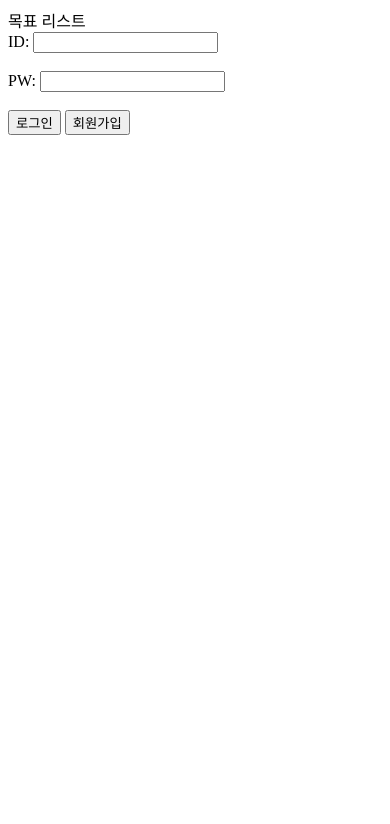
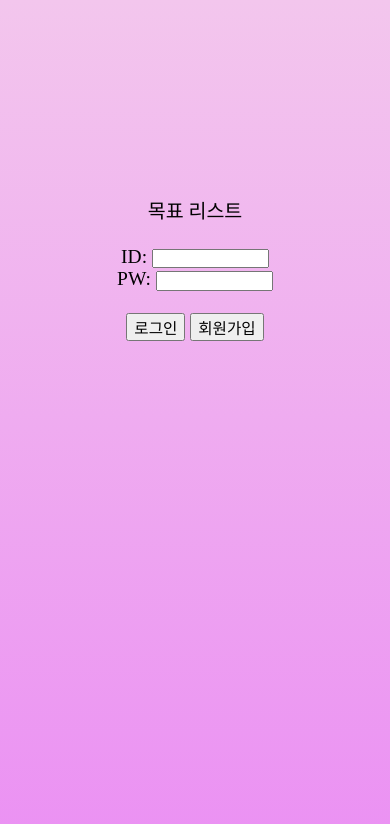
Before and after one commit to sgu960323/2020-goallist, a Django app: template Goal/templates/home.html in a window 390 px wide. Shown: the top 824 px of the page. Run offline with Django 3.2, Linux system fonts and the light colour scheme; the template is opened without the code that fills it, so the values that code supplies are empty.

Commit message:
home.html css+media query

```diff
--- /dev/null
+++ b/Goal/static/css/home.css
@@ -0,0 +1,83 @@
+/*home.html css----------------*/
+#home_body{
+    background: linear-gradient(#f3c6ed, #eb91f3);/*그라데이션*/
+    text-align:center;
+    border:0;
+    margin:0;
+}
+/*Mobile Device-세로 버전*/
+@media screen and (max-width:767px) and (orientation:portrait){
+    #home_container{
+        margin-top:50%;
+        font-size:5vw;
+    }
+    #home_ID, #home_PW{
+        height:5vw; /*input box 크기는 height, width로*/
+        width:30vw;
+    }
+    #login_button, #register_button{
+        font-size:4vw;
+    }
+    #login_button, #register_button:hover{
+        cursor:pointer;
+    }
+}
+/*Mobile Device-가로 버전*/
+@media screen and (max-width:767px) and (orientation:landscape){
+    #home_container{
+        margin-top:8%;
+        font-size:3vw;
+    }
+    #login_button, #register_button:hover{
+        cursor:pointer;
+    }
+}
+/*Mobile Device-Pixel 2 XL, iPhone X 가로버전*/
+@media screen and (min-width:768px) and (max-width:823px) and (orientation:landscape){
+    #home_container{
+        margin-top:8%;
+        font-size:3vw;
+    }
+    #login_button, #register_button:hover{
+        cursor:pointer;
+    }
+}
+@media screen and (min-width: 768px) and (max-width:991px){
+
+}
+@media screen and (min-width:992px){
+
+}
+
+
+
+
+
+
+
+
+
+
+.modal{
+    display:none;
+    z-index:1;
+    position:fixed;
+    left:0;
+    top:0;
+    width:100%;
+    height:100%;
+}
+.modal-content{
+    margin:15% auto;
+    background-color: rgba(106, 93, 139, 0.95);
+}
+.close{
+    color:yellowgreen;
+    float: right;
+    font-size:25px;
+}
+
+.close:hover{
+    color:black;
+    cursor:pointer;
+}
--- a/Goal/templates/home.html
+++ b/Goal/templates/home.html
@@ -1,15 +1,20 @@
+{% load static %}
 <html>
 <head>
+    <link rel="stylesheet" type="text/css" href="{% static 'css/home.css' %}">
+    <meta name="viewport" content="width=device-width,initial-scale=1" />
 </head>
-<body>
-    <div>목표 리스트</div>
-    <div class="form">
-        <form method="POST" action="{% url 'login' %}">{% csrf_token %}
-            ID: <input name="username" type="text" required><br><br>
-            PW: <input name="password" type="password" required><br><br>
-            <button type="submit">로그인</button>
-            <button type="button" onclick="location.href='{% url 'register' %}'">회원가입</button>
-        </form>
+<body id="home_body">
+    <div id="home_container">
+        <div>목표 리스트</div><br>
+        <div class="form">
+            <form method="POST" action="{% url 'login' %}">{% csrf_token %}
+                ID: <input id="home_ID" name="username" type="text" required><br>
+                PW: <input id="home_PW" name="password" type="password" required><br><br>
+                <button id="login_button" type="submit">로그인</button>
+                <button id="register_button" type="button" onclick="location.href='{% url 'register' %}'">회원가입</button>
+            </form>
+        </div>
     </div>
 </body>
 </html>
```
Also changed, not shown: Goal/static/css/style.css (deleted, +0 -23 lines).
